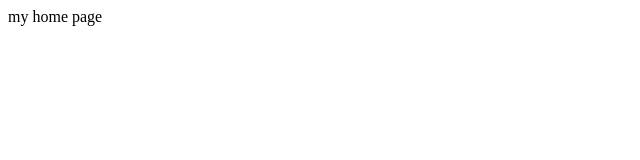
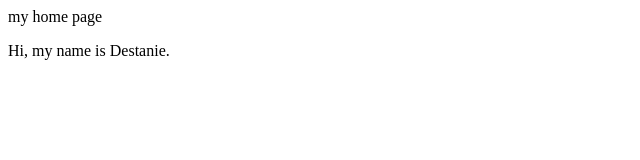
Before and after one commit to ddmcallister/ga_38, a plain HTML site: page GA_Project_1/index.html in a window 1280 px wide. Shown: the whole page, without its empty margins (0-640 px from the left). Drawn offline with Linux system fonts and the light colour scheme.

Commit message:
changed folder name, added to GA index

```diff
--- a/GA_Project_1/index.html
+++ b/GA_Project_1/index.html
@@ -1 +1,2 @@
 my home page
+<p>Hi, my name is Destanie.</p>
```
Also changed, not shown: map test page/map placeholder.html (renamed from first web/map placeholder.html).
